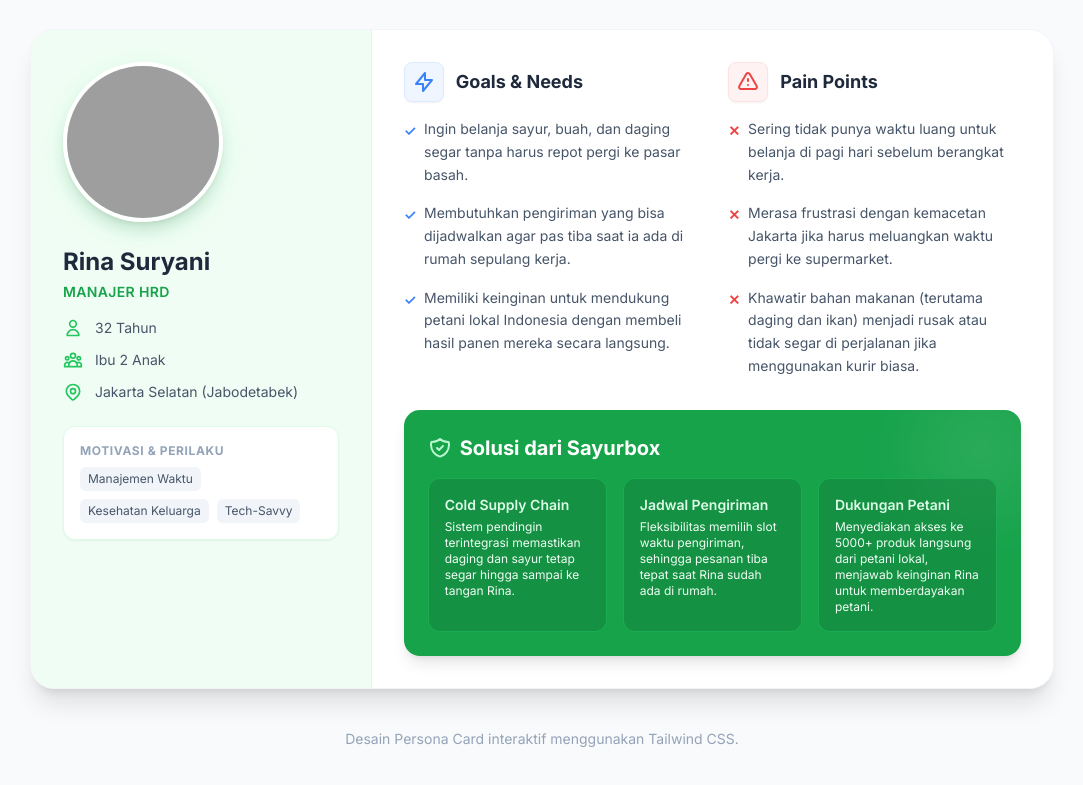
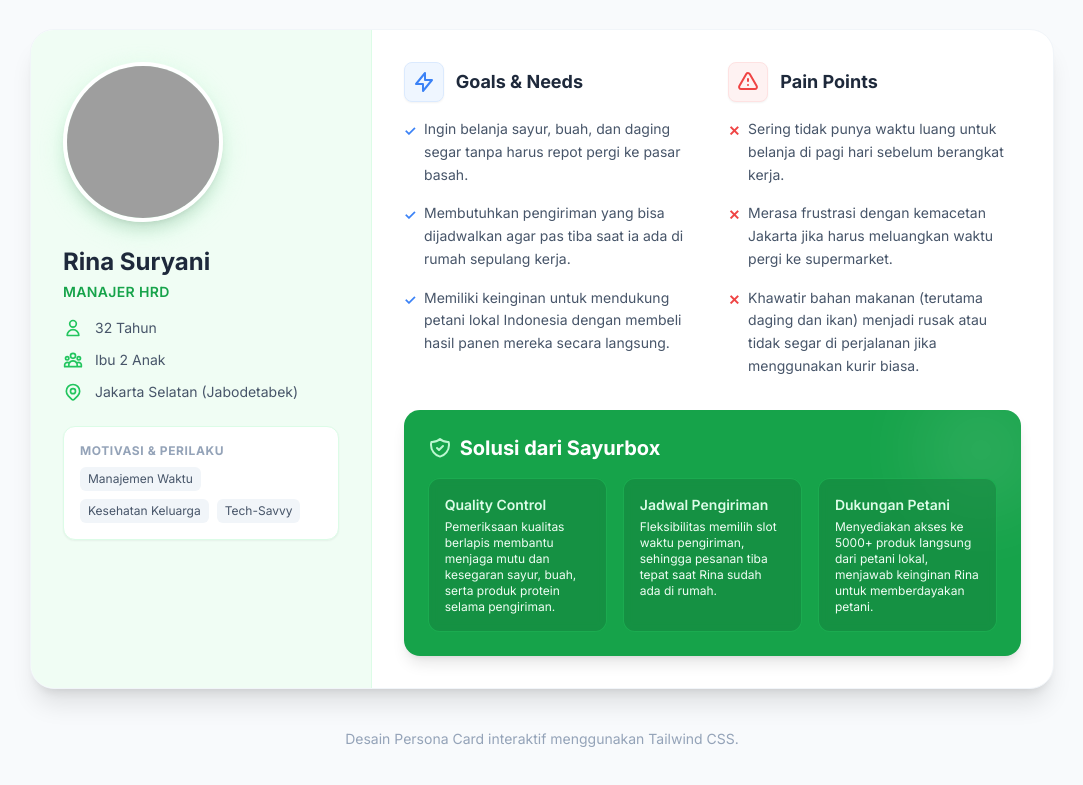
Before and after one commit to Kuy212/sayurbox-persona, a plain HTML site: page index.html in a window 1280 px wide. Shown: the part 145-930 px from the top of the page, without its empty margins (98-1181 px from the left). Drawn offline with nearby package versions, Linux system fonts and the light colour scheme; grey boxes are pictures that could not be loaded.

```diff
--- a/index.html
+++ b/index.html
@@ -159,8 +159,8 @@
 
                     <div class="grid grid-cols-1 sm:grid-cols-3 gap-4">
                         <div class="bg-sayurgreen-700 bg-opacity-50 p-4 rounded-xl backdrop-blur-sm border border-sayurgreen-500 border-opacity-50 hover:bg-opacity-70 transition-colors">
-                            <h4 class="font-semibold text-sm mb-1 text-sayurgreen-100">Cold Supply Chain</h4>
-                            <p class="text-xs text-sayurgreen-50">Sistem pendingin terintegrasi memastikan daging dan sayur tetap segar hingga sampai ke tangan Rina.</p>
+                            <h4 class="font-semibold text-sm mb-1 text-sayurgreen-100">Quality Control</h4>
+                            <p class="text-xs text-sayurgreen-50">Pemeriksaan kualitas berlapis membantu menjaga mutu dan kesegaran sayur, buah, serta produk protein selama pengiriman.</p>
                         </div>
                         <div class="bg-sayurgreen-700 bg-opacity-50 p-4 rounded-xl backdrop-blur-sm border border-sayurgreen-500 border-opacity-50 hover:bg-opacity-70 transition-colors">
                             <h4 class="font-semibold text-sm mb-1 text-sayurgreen-100">Jadwal Pengiriman</h4>
```
